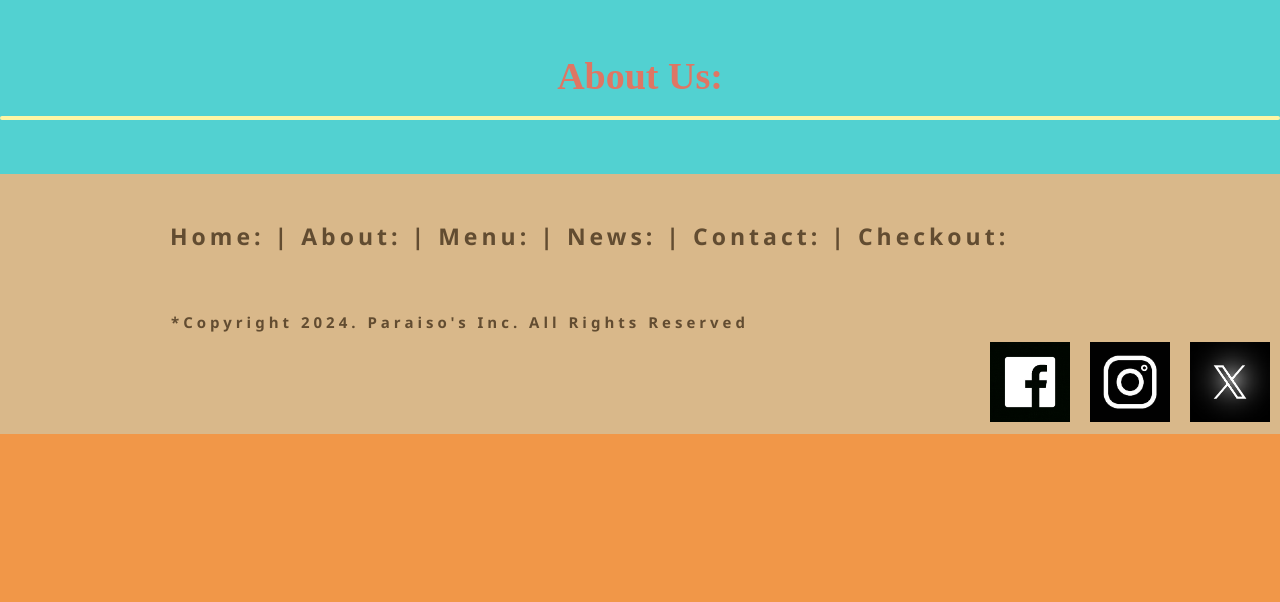
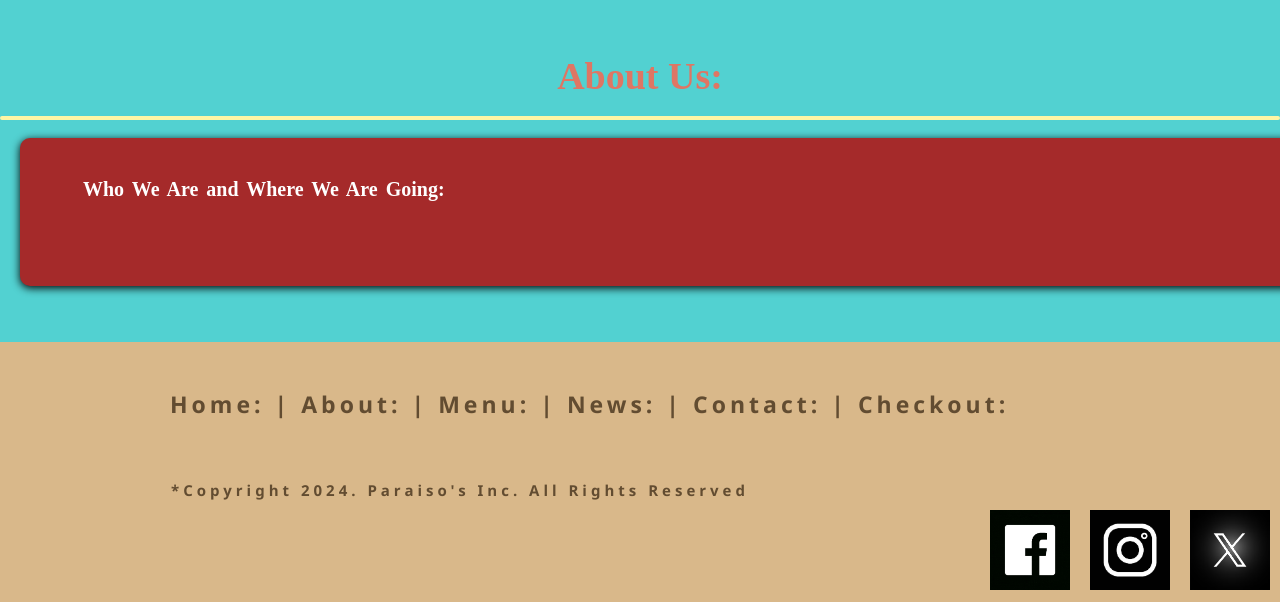
Before and after one commit to ChristianCS351/CS-351-Final-Project, a PHP site: page /about.html in a window 1280 px wide. Shown: the part 659-1261 px from the top of the page. Before the commit the page ends 1093 px from the top, so only its background shows below. Run offline with PHP 8.4, Linux system fonts and the light colour scheme.

Commit message:
Working on my About Page

```diff
--- a/about.html
+++ b/about.html
@@ -37,6 +37,14 @@
     <h5>About Us:</h5>
     <br><hr style=" border-radius: 2px; border: 2px solid rgb(255, 246, 164);"><br>
     <section class="about-slide">
+        <h6 style="text-align: left; padding-left: 23px; color: rgb(255, 255, 255); font-size: 20px; font-family: High Tower Text;"><b>Who We Are and Where We Are Going:</b><br><br></h6>
+        <table>
+            <tr><td><img src ""</td></tr>
+
+
+
+
+        </table>
 
 
 
--- a/styles.css
+++ b/styles.css
@@ -488,3 +488,17 @@ h5 {
     font-family: 'Felix Titling';
     color: rgb(222, 118, 100);
 }
+
+.about-slide {
+    background-color: brown;
+    padding: 40px;
+    font-family: 'Franklin Gothic Medium', 'Arial Narrow', Arial, sans-serif;
+    padding-left: 40px;
+    margin-bottom: 20px;
+    word-spacing: 3px;
+    margin-left: 20px;
+    border-radius: 10px;
+    box-shadow: 0 2px 8px black;
+    width: 100%;
+    justify-content: space-between;
+}
```
